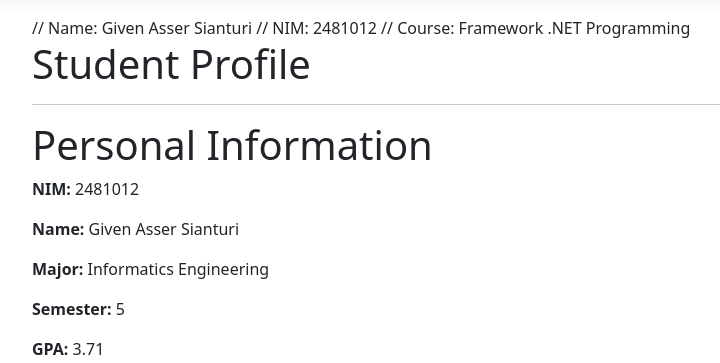
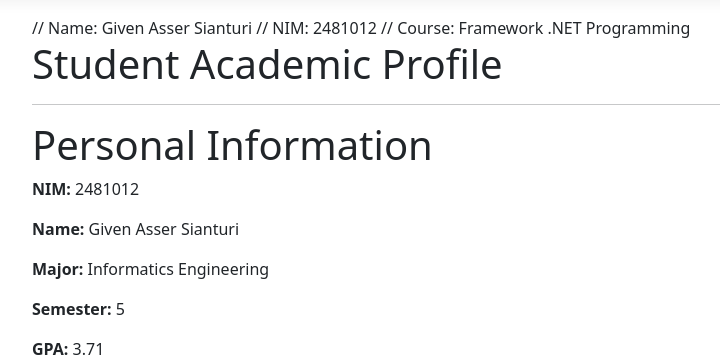
Before and after one commit to Giventarou/student-information-system, an ASP.NET Core app: page /Student/Profile in a window 1280 px wide. Shown: the part 57-420 px from the top of the page, without its empty margins (50-770 px from the left). Run offline with ASP.NET Core 8, Linux system fonts and the light colour scheme; style sheets or scripts are compiled from the project's sources.

Commit message:
Improve student profile heading

```diff
--- a/Views/Student/Profile.cshtml
+++ b/Views/Student/Profile.cshtml
@@ -7,7 +7,7 @@
 @{
     ViewData["Title"] = "Student Profile";
 }
-<h1>Student Profile</h1>
+<h1>Student Academic Profile</h1>
 <hr />
 <h1>Personal Information</h1>
 <p><strong>NIM: </strong> @Model.NIM</p>
```
